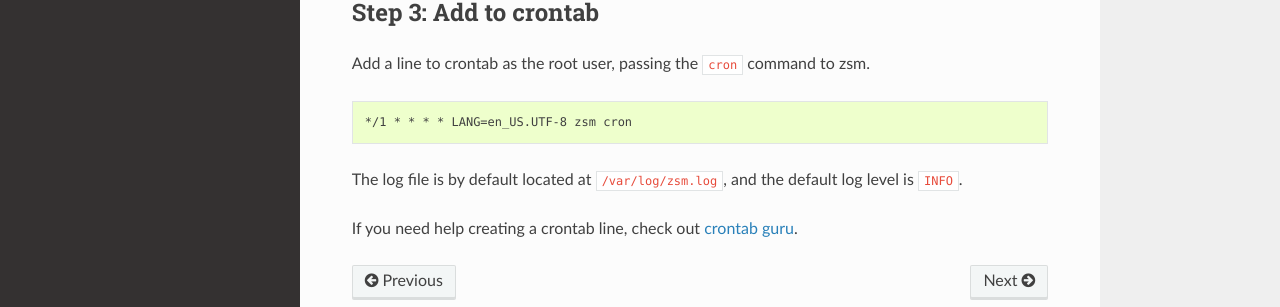
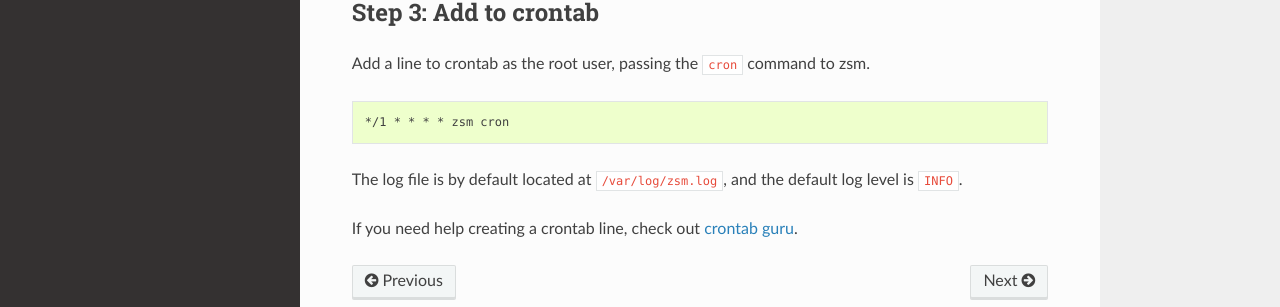
Before and after one commit to thnee/zsm, a Sphinx documentation site: the page built from docs/quickstart.rst, in a window 1280 px wide and 1254 px high. Shown: the part 824-1131 px from the top of the window. Built offline with Sphinx 7.4.7 and the Read the Docs theme 2.0.0, drawn with Linux system fonts in a browser that asks for light colours.

Commit message:
remove obsolete part from cron job in quickstart docs

```diff
--- a/docs/quickstart.rst
+++ b/docs/quickstart.rst
@@ -47,7 +47,7 @@ Add a line to crontab as the root user, passing the ``cron`` command to zsm.
 
 .. code-block:: text
 
-    */1 * * * * LANG=en_US.UTF-8 zsm cron
+    */1 * * * * zsm cron
 
 The log file is by default located at ``/var/log/zsm.log``,
 and the default log level is ``INFO``.
```
